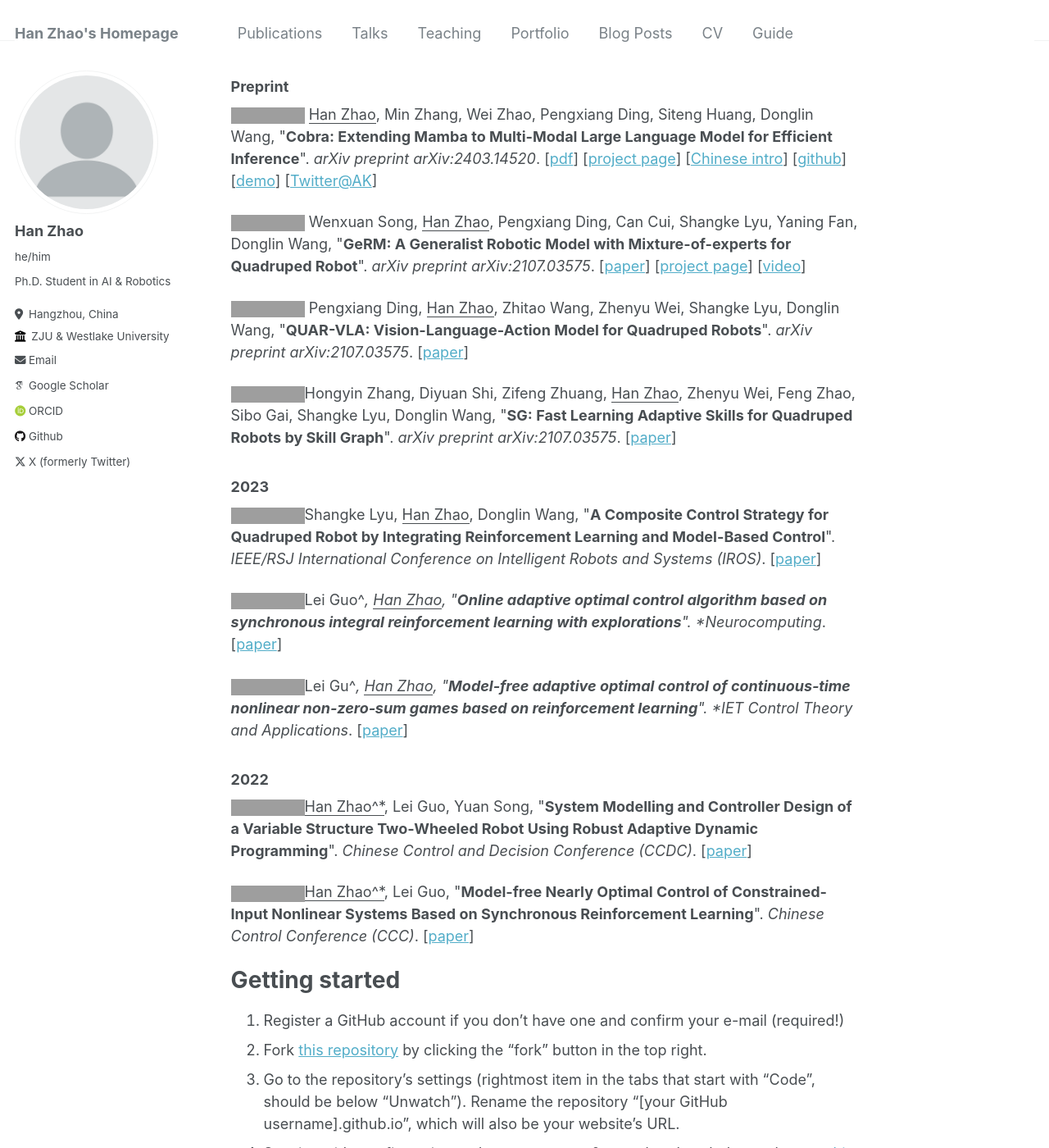
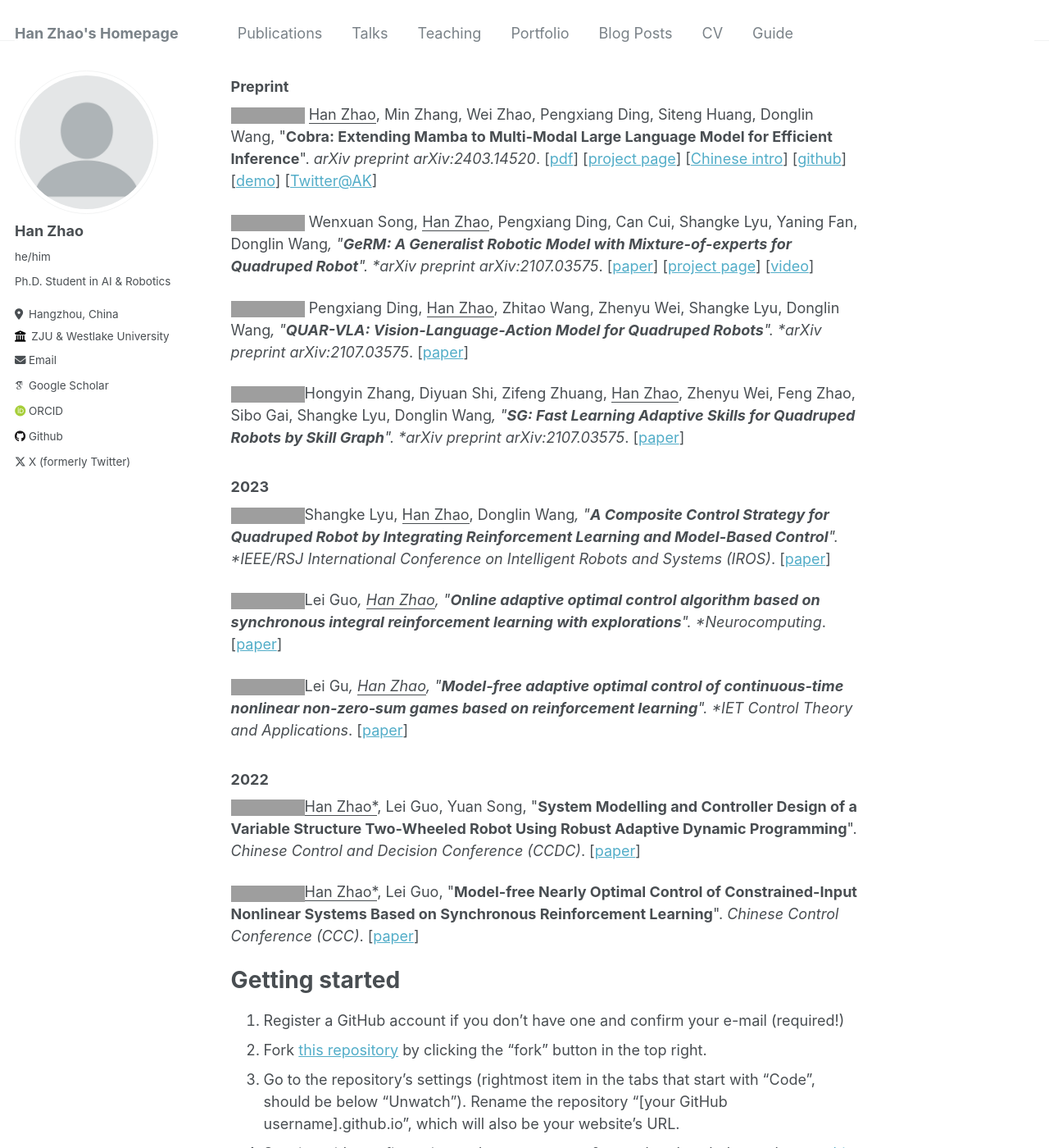
Before and after one commit to h-zhao1997/h-zhao1997.github.io, a Jekyll site: the page built from _pages/about.md, in a window 1280 px wide and 1400 px high, scrolled down 288 px, cut to the strip 0-1400 px from the top of the window. Shown: the whole strip at 82% size. Built offline with Jekyll 4.4.1, drawn with Linux system fonts in a browser that asks for light colours; some web fonts are replaced; grey boxes are pictures that could not be loaded.

Commit message:
Update about.md

```diff
--- a/_pages/about.md
+++ b/_pages/about.md
@@ -15,23 +15,23 @@
 
 <a href="https://arxiv.org/abs/2403.14520" target="_blank"><img src="https://img.shields.io/badge/arXiv-2403.14520-B31B1B?style=for-the-badge"></a> <u>Han Zhao</u>, Min Zhang, Wei Zhao, Pengxiang Ding, Siteng Huang, Donglin Wang, &quot;**Cobra: Extending Mamba to Multi-Modal Large Language Model for Efficient Inference**&quot;. *arXiv preprint arXiv:2403.14520*. [[pdf](https://arxiv.org/pdf/2403.14520.pdf)] [[project page](https://sites.google.com/view/cobravlm)] [[Chinese intro](https://zhuanlan.zhihu.com/p/688544752)] [[github](https://github.com/h-zhao1997/cobra)] [[demo](https://huggingface.co/spaces/han1997/cobra)] [[Twitter@AK](https://twitter.com/_akhaliq/status/1771033002748837953?t=6S4PVZXg6GcXqi_-PFzipw&s=19)]
 
-<a href="https://arxiv.org/abs/2403.13358" target="_blank"><img src="https://img.shields.io/badge/arXiv-2403.13358-B31B1B?style=for-the-badge"></a> Wenxuan Song, <u>Han Zhao</u>, Pengxiang Ding, Can Cui, Shangke Lyu, Yaning Fan, Donglin Wang, &quot;**GeRM: A Generalist Robotic Model with Mixture-of-experts for Quadruped Robot**&quot;. *arXiv preprint arXiv:2107.03575*. [[paper](https://arxiv.org/abs/2403.13358)] [[project page](https://songwxuan.github.io/GeRM/)] [[video](https://www.youtube.com/watch?v=tjgIxsXW0JU)]
+<a href="https://arxiv.org/abs/2403.13358" target="_blank"><img src="https://img.shields.io/badge/arXiv-2403.13358-B31B1B?style=for-the-badge"></a> Wenxuan Song, <u>Han Zhao</u>, Pengxiang Ding, Can Cui, Shangke Lyu, Yaning Fan, Donglin Wang*, &quot;**GeRM: A Generalist Robotic Model with Mixture-of-experts for Quadruped Robot**&quot;. *arXiv preprint arXiv:2107.03575*. [[paper](https://arxiv.org/abs/2403.13358)] [[project page](https://songwxuan.github.io/GeRM/)] [[video](https://www.youtube.com/watch?v=tjgIxsXW0JU)]
 
-<a href="https://arxiv.org/abs/2312.14457" target="_blank"><img src="https://img.shields.io/badge/arXiv-2312.14457-B31B1B?style=for-the-badge"></a> Pengxiang Ding, <u>Han Zhao</u>, Zhitao Wang, Zhenyu Wei, Shangke Lyu, Donglin Wang, &quot;**QUAR-VLA: Vision-Language-Action Model for Quadruped Robots**&quot;. *arXiv preprint arXiv:2107.03575*. [[paper](https://arxiv.org/abs/2312.14457)]
+<a href="https://arxiv.org/abs/2312.14457" target="_blank"><img src="https://img.shields.io/badge/arXiv-2312.14457-B31B1B?style=for-the-badge"></a> Pengxiang Ding, <u>Han Zhao</u>, Zhitao Wang, Zhenyu Wei, Shangke Lyu, Donglin Wang*, &quot;**QUAR-VLA: Vision-Language-Action Model for Quadruped Robots**&quot;. *arXiv preprint arXiv:2107.03575*. [[paper](https://arxiv.org/abs/2312.14457)]
 
-<a href="https://arxiv.org/abs/2311.06015" target="_blank"><img src="https://img.shields.io/badge/arXiv-2311.06015-B31B1B?style=for-the-badge"></a>Hongyin Zhang, Diyuan Shi, Zifeng Zhuang, <u>Han Zhao</u>, Zhenyu Wei, Feng Zhao, Sibo Gai, Shangke Lyu, Donglin Wang, &quot;**SG: Fast Learning Adaptive Skills for Quadruped Robots by Skill Graph**&quot;. *arXiv preprint arXiv:2107.03575*. [[paper](https://arxiv.org/abs/2311.06015)]
+<a href="https://arxiv.org/abs/2311.06015" target="_blank"><img src="https://img.shields.io/badge/arXiv-2311.06015-B31B1B?style=for-the-badge"></a>Hongyin Zhang, Diyuan Shi, Zifeng Zhuang, <u>Han Zhao</u>, Zhenyu Wei, Feng Zhao, Sibo Gai, Shangke Lyu, Donglin Wang*, &quot;**SG: Fast Learning Adaptive Skills for Quadruped Robots by Skill Graph**&quot;. *arXiv preprint arXiv:2107.03575*. [[paper](https://arxiv.org/abs/2311.06015)]
 
 ### 2023
-<a href="https://ieeexplore.ieee.org/document/10341908/" target="_blank"><img src="https://img.shields.io/badge/IROS-2023-B31B1B?style=for-the-badge"></a>Shangke Lyu, <u>Han Zhao</u>, Donglin Wang, &quot;**A Composite Control Strategy for Quadruped Robot by Integrating Reinforcement Learning and Model-Based Control**&quot;. *IEEE/RSJ International Conference on Intelligent Robots and Systems (IROS)*. [[paper](https://ieeexplore.ieee.org/document/10341908/)]
+<a href="https://ieeexplore.ieee.org/document/10341908/" target="_blank"><img src="https://img.shields.io/badge/IROS-2023-B31B1B?style=for-the-badge"></a>Shangke Lyu, <u>Han Zhao</u>, Donglin Wang*, &quot;**A Composite Control Strategy for Quadruped Robot by Integrating Reinforcement Learning and Model-Based Control**&quot;. *IEEE/RSJ International Conference on Intelligent Robots and Systems (IROS)*. [[paper](https://ieeexplore.ieee.org/document/10341908/)]
 
-<a href="https://www.sciencedirect.com/science/article/abs/pii/S092523122201431X/" target="_blank"><img src="https://img.shields.io/badge/Neuro-2023-B31B1B?style=for-the-badge"></a>Lei Guo^*, <u>Han Zhao</u>, &quot;**Online adaptive optimal control algorithm based on synchronous integral reinforcement learning with explorations**&quot;. *Neurocomputing*. [[paper](https://www.sciencedirect.com/science/article/abs/pii/S092523122201431X/)]
+<a href="https://www.sciencedirect.com/science/article/abs/pii/S092523122201431X/" target="_blank"><img src="https://img.shields.io/badge/Neuro-2023-B31B1B?style=for-the-badge"></a>Lei Guo*, <u>Han Zhao</u>, &quot;**Online adaptive optimal control algorithm based on synchronous integral reinforcement learning with explorations**&quot;. *Neurocomputing*. [[paper](https://www.sciencedirect.com/science/article/abs/pii/S092523122201431X/)]
 
-<a href="https://ietresearch.onlinelibrary.wiley.com/doi/full/10.1049/cth2.12376/" target="_blank"><img src="https://img.shields.io/badge/IET-2023.06015-B31B1B?style=for-the-badge"></a>Lei Gu^*, <u>Han Zhao</u>, &quot;**Model‐free adaptive optimal control of continuous‐time nonlinear non‐zero‐sum games based on reinforcement learning**&quot;. *IET Control Theory and Applications*. [[paper](https://ietresearch.onlinelibrary.wiley.com/doi/full/10.1049/cth2.12376/)]
+<a href="https://ietresearch.onlinelibrary.wiley.com/doi/full/10.1049/cth2.12376/" target="_blank"><img src="https://img.shields.io/badge/IET-2023.06015-B31B1B?style=for-the-badge"></a>Lei Gu*, <u>Han Zhao</u>, &quot;**Model‐free adaptive optimal control of continuous‐time nonlinear non‐zero‐sum games based on reinforcement learning**&quot;. *IET Control Theory and Applications*. [[paper](https://ietresearch.onlinelibrary.wiley.com/doi/full/10.1049/cth2.12376/)]
 
 ### 2022
-<a href="https://ieeexplore.ieee.org/document/10033602/" target="_blank"><img src="https://img.shields.io/badge/CCDC-2022-B31B1B?style=for-the-badge"></a><u>Han Zhao^*</u>, Lei Guo, Yuan Song, &quot;**System Modelling and Controller Design of a Variable Structure Two-Wheeled Robot Using Robust Adaptive Dynamic Programming**&quot;. *Chinese Control and Decision Conference (CCDC)*. [[paper](https://ieeexplore.ieee.org/document/10033602)]
+<a href="https://ieeexplore.ieee.org/document/10033602/" target="_blank"><img src="https://img.shields.io/badge/CCDC-2022-B31B1B?style=for-the-badge"></a><u>Han Zhao*</u>, Lei Guo, Yuan Song, &quot;**System Modelling and Controller Design of a Variable Structure Two-Wheeled Robot Using Robust Adaptive Dynamic Programming**&quot;. *Chinese Control and Decision Conference (CCDC)*. [[paper](https://ieeexplore.ieee.org/document/10033602)]
 
-<a href="https://ieeexplore.ieee.org/document/9902515/" target="_blank"><img src="https://img.shields.io/badge/CCC-2022-B31B1B?style=for-the-badge"></a><u>Han Zhao^*</u>, Lei Guo, &quot;**Model-free Nearly Optimal Control of Constrained-Input Nonlinear Systems Based on Synchronous Reinforcement Learning**&quot;. *Chinese Control Conference (CCC)*. [[paper](https://ieeexplore.ieee.org/document/9902515/)]
+<a href="https://ieeexplore.ieee.org/document/9902515/" target="_blank"><img src="https://img.shields.io/badge/CCC-2022-B31B1B?style=for-the-badge"></a><u>Han Zhao*</u>, Lei Guo, &quot;**Model-free Nearly Optimal Control of Constrained-Input Nonlinear Systems Based on Synchronous Reinforcement Learning**&quot;. *Chinese Control Conference (CCC)*. [[paper](https://ieeexplore.ieee.org/document/9902515/)]
 
 
 
```
